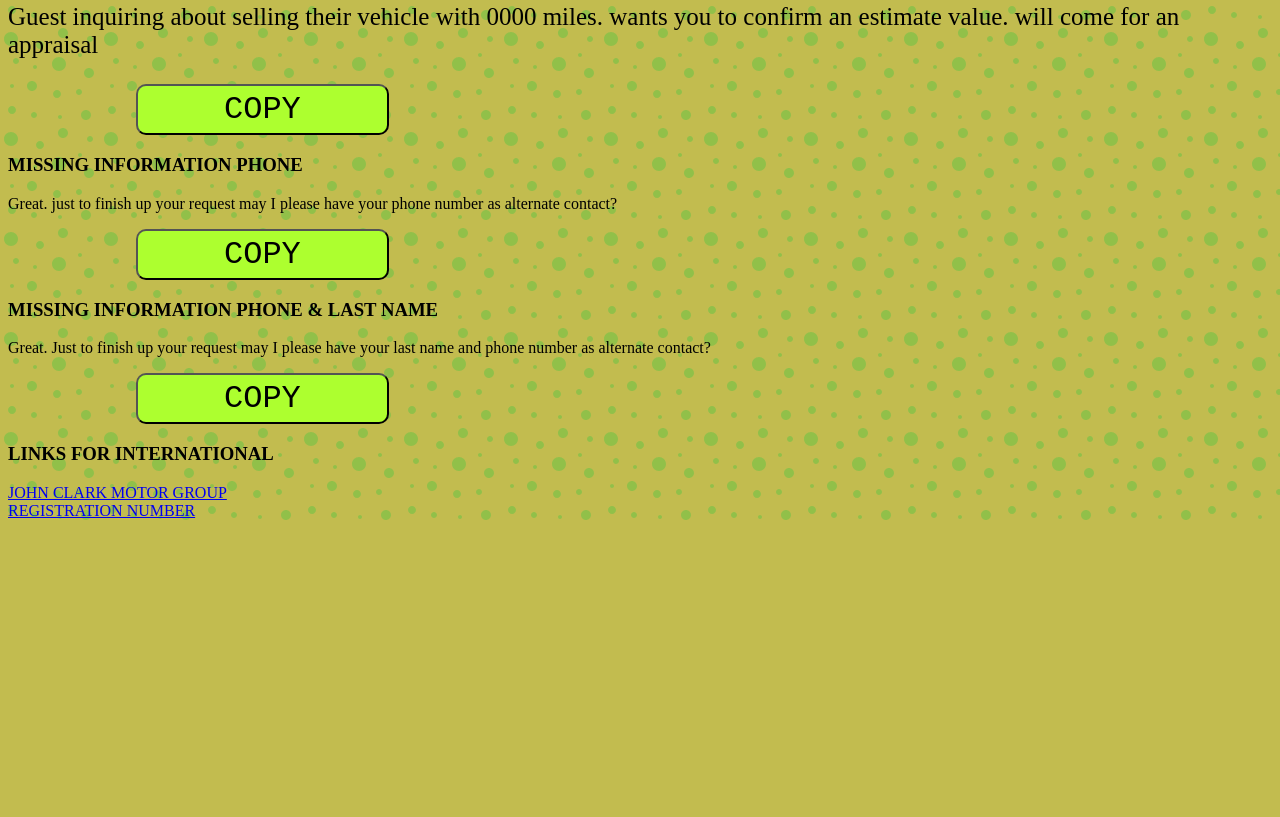
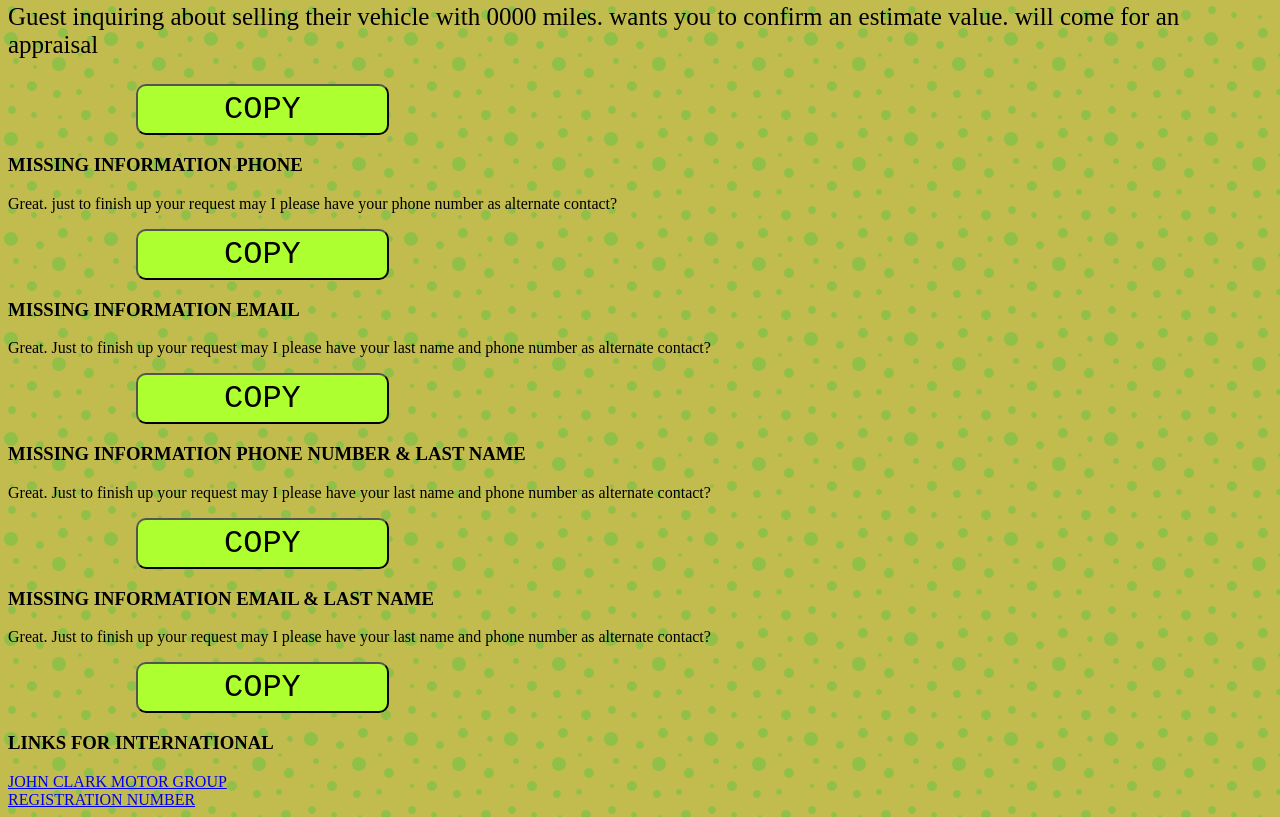
Before and after one commit to Johnjohnn/Gobagoo-Helper, a plain HTML site: page index.html in a window 1280 px wide. Shown: the part 4072-4889 px from the top of the page. Before the commit the page ends 4600 px from the top, so only its background shows below. Drawn offline with Linux system fonts and the light colour scheme.

Commit message:
adding missing information

```diff
--- a/index.html
+++ b/index.html
@@ -109,7 +109,13 @@
     <h3 class="leads" >MISSING INFORMATION PHONE</h3>
     <p class="copyableInput grey49" id="p14">Great. just to finish up your request may I please have your phone number as alternate contact?</p>
     <button class="copyableInputButton" onclick="copyToClipboard('p14', 1000)" onclick="return">COPY</button>
-    <h3 class="leads" >MISSING INFORMATION PHONE & LAST NAME </h3>
+    <h3 class="leads" >MISSING INFORMATION EMAIL </h3>
+    <p class="copyableInput grey49" id="p14">Great. Just to finish up your request may I please have your last name and phone number as alternate contact?</p>
+    <button class="copyableInputButton" onclick="copyToClipboard('p14', 1000)" onclick="return">COPY</button>
+    <h3 class="leads" >MISSING INFORMATION PHONE NUMBER & LAST NAME </h3>
+    <p class="copyableInput grey49" id="p14">Great. Just to finish up your request may I please have your last name and phone number as alternate contact?</p>
+    <button class="copyableInputButton" onclick="copyToClipboard('p14', 1000)" onclick="return">COPY</button>
+    <h3 class="leads" >MISSING INFORMATION EMAIL & LAST NAME </h3>
     <p class="copyableInput grey49" id="p14">Great. Just to finish up your request may I please have your last name and phone number as alternate contact?</p>
     <button class="copyableInputButton" onclick="copyToClipboard('p14', 1000)" onclick="return">COPY</button>
 </div>
```
